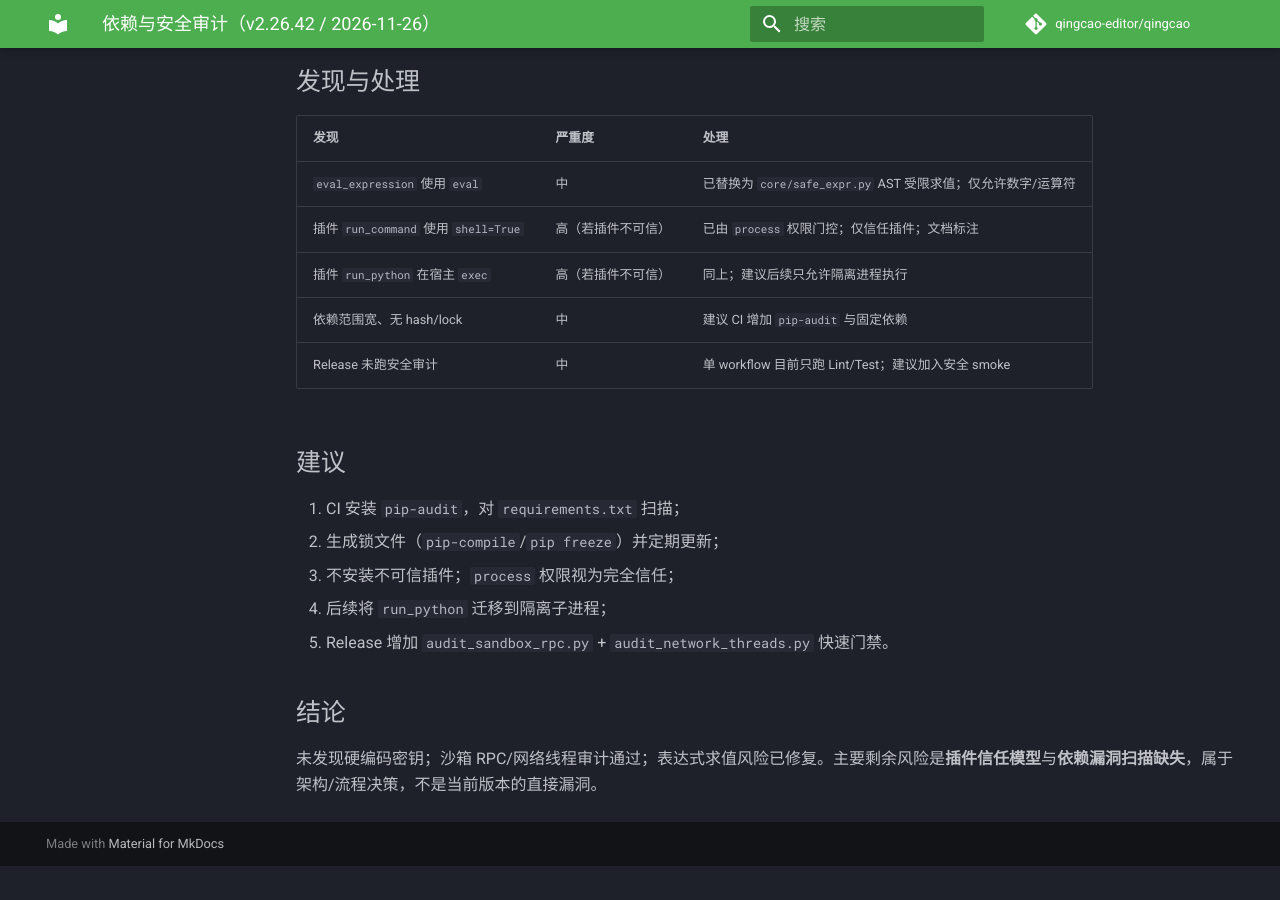
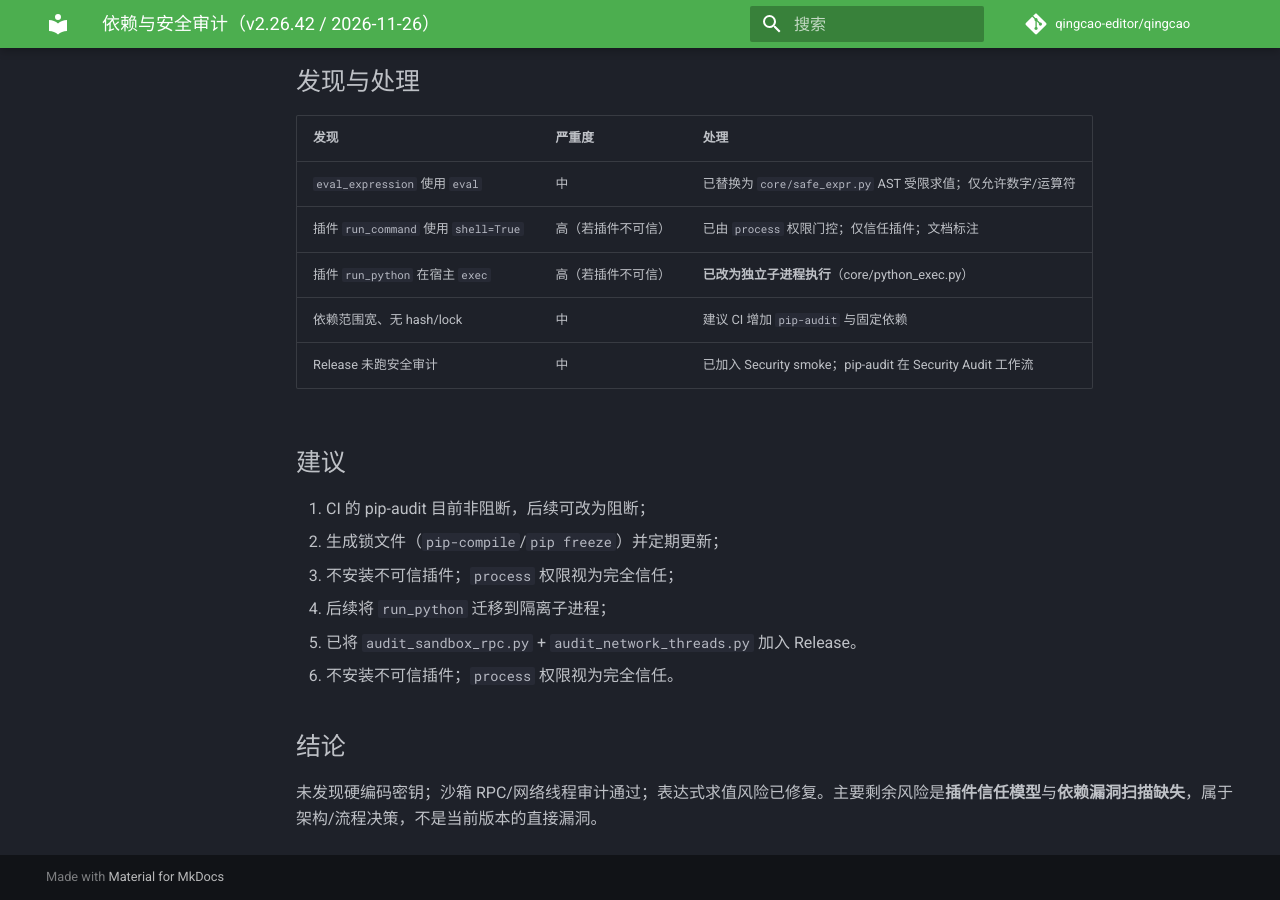
Before and after one commit to TomJerryGit/qingcao, an MkDocs documentation site: the page built from docs/security_audit_v2.26.42.md, in a window 1280 px wide and 900 px high, scrolled down 1036 px. Built offline with MkDocs 1.6.1 and Material for MkDocs 9.7.7, drawn with Linux system fonts in a browser that asks for light colours; comment, search, counter and statistics services are not loaded; before the commit the page ends 1902 px from its top, so only the background shows below that.

Commit message:
docs(security): 更新隔离执行与 CI 安全门禁结果

```diff
--- a/docs/security_audit_v2.26.42.md
+++ b/docs/security_audit_v2.26.42.md
@@ -31,17 +31,18 @@
 |---|---|---|
 | `eval_expression` 使用 `eval` | 中 | 已替换为 `core/safe_expr.py` AST 受限求值；仅允许数字/运算符 |
 | 插件 `run_command` 使用 `shell=True` | 高（若插件不可信） | 已由 `process` 权限门控；仅信任插件；文档标注 |
-| 插件 `run_python` 在宿主 `exec` | 高（若插件不可信） | 同上；建议后续只允许隔离进程执行 |
+| 插件 `run_python` 在宿主 `exec` | 高（若插件不可信） | **已改为独立子进程执行**（core/python_exec.py） |
 | 依赖范围宽、无 hash/lock | 中 | 建议 CI 增加 `pip-audit` 与固定依赖 |
-| Release 未跑安全审计 | 中 | 单 workflow 目前只跑 Lint/Test；建议加入安全 smoke |
+| Release 未跑安全审计 | 中 | 已加入 Security smoke；pip-audit 在 Security Audit 工作流 |
 
 ## 建议
 
-1. CI 安装 `pip-audit`，对 `requirements.txt` 扫描；
+1. CI 的 pip-audit 目前非阻断，后续可改为阻断；
 2. 生成锁文件（`pip-compile`/`pip freeze`）并定期更新；
 3. 不安装不可信插件；`process` 权限视为完全信任；
 4. 后续将 `run_python` 迁移到隔离子进程；
-5. Release 增加 `audit_sandbox_rpc.py` + `audit_network_threads.py` 快速门禁。
+5. 已将 `audit_sandbox_rpc.py` + `audit_network_threads.py` 加入 Release。
+6. 不安装不可信插件；`process` 权限视为完全信任。
 
 ## 结论
 
```
